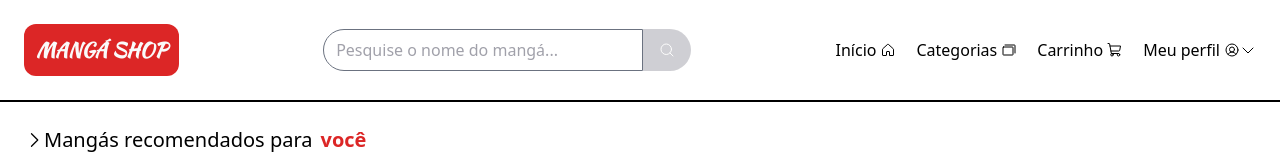
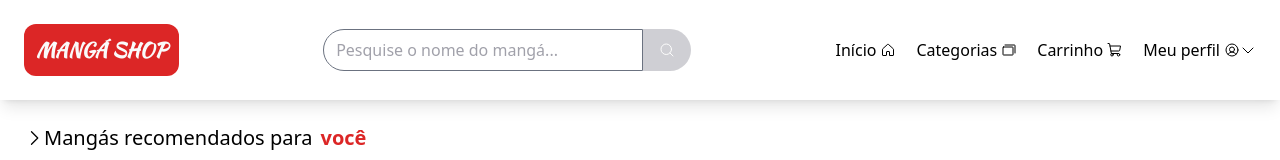
Before and after one commit to ViniciusRCSilva/MangaShop, a React (Vite) app: page / in a window 1280 px wide. Shown: the top 160 px of the page. Built offline with nearby package versions, Linux system fonts and the light colour scheme; a web font is replaced by a local one.

Commit message:
header style update

```diff
--- a/src/components/Header.tsx
+++ b/src/components/Header.tsx
@@ -20,7 +20,7 @@ export function Header(){
     const [searchContent, setSearchContent] = useState('')
 
     return(
-        <div className="flex flex-row items-center justify-between pl-6 pr-6 pt-6 pb-6 border-b-2 border-black">
+        <div className="flex flex-row items-center justify-between pl-6 pr-6 pt-6 pb-6 shadow-lg">
             <div className="text-xl font-bold font-['Kaushan_Script'] bg-red-600 hover:bg-red-500 transition-colors text-zinc-50 p-3 rounded-xl">
                 <LinkTo linkPath={'/'} linkName={'MANGÁ SHOP'} />
             </div>
--- a/src/components/HeaderForPresentation/HeaderPresentation.tsx
+++ b/src/components/HeaderForPresentation/HeaderPresentation.tsx
@@ -2,7 +2,7 @@ import { LinkTo } from "../LinksForHeader/LinkTo";
 
 export function HeaderPresentation(){
     return(
-        <div className="flex flex-row items-center justify-between pl-6 pr-6 pt-6 pb-6 border-b-2 border-black">
+        <div className="flex flex-row items-center justify-between pl-6 pr-6 pt-6 pb-6 shadow-lg">
             <div className="text-xl font-bold font-['Kaushan_Script'] bg-red-600 hover:bg-red-500 transition-colors text-zinc-50 p-3 rounded-xl">
                 <LinkTo linkPath={'/apresentacao'} linkName={'MANGÁ SHOP'} />
             </div>
```
